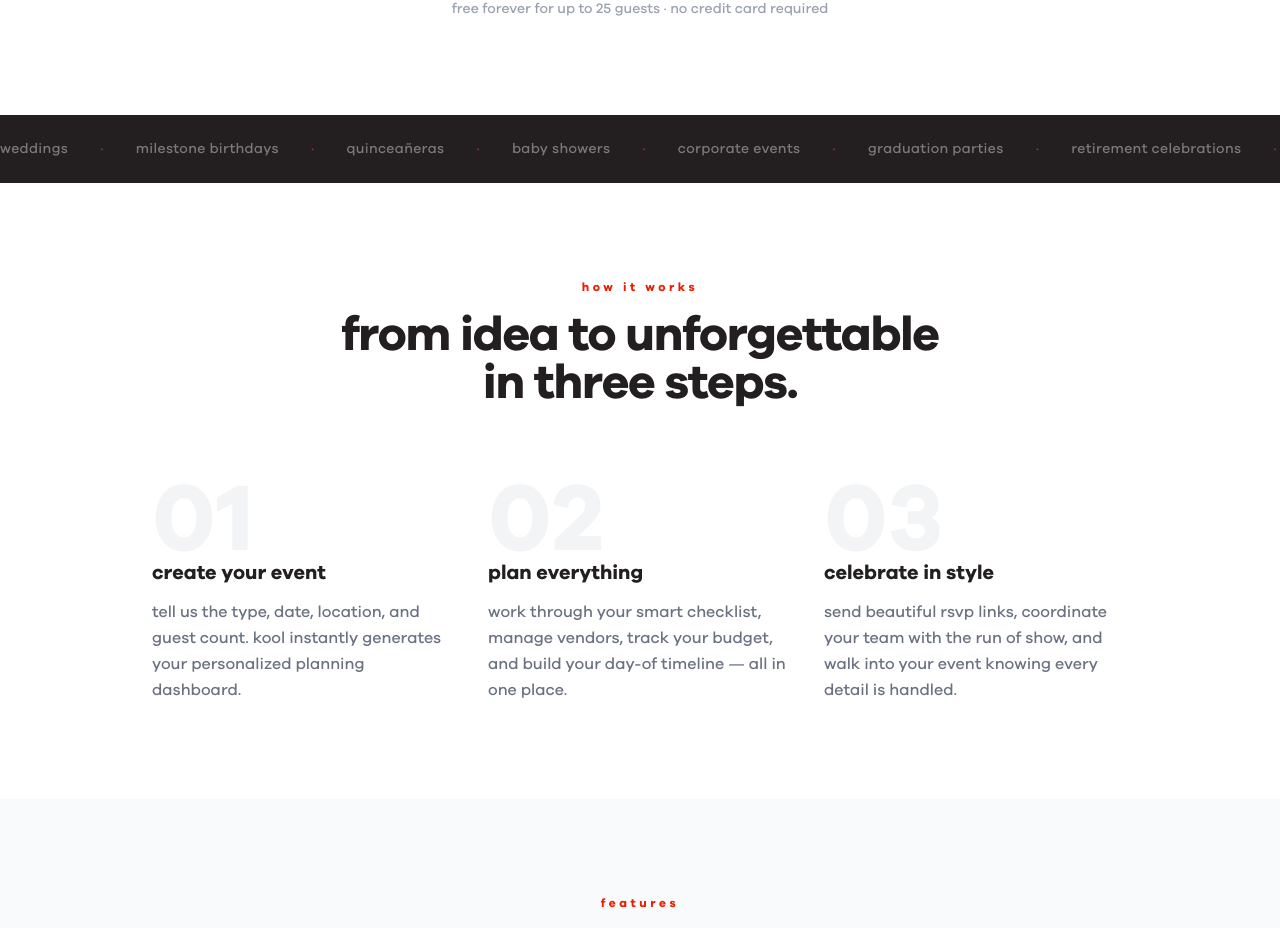
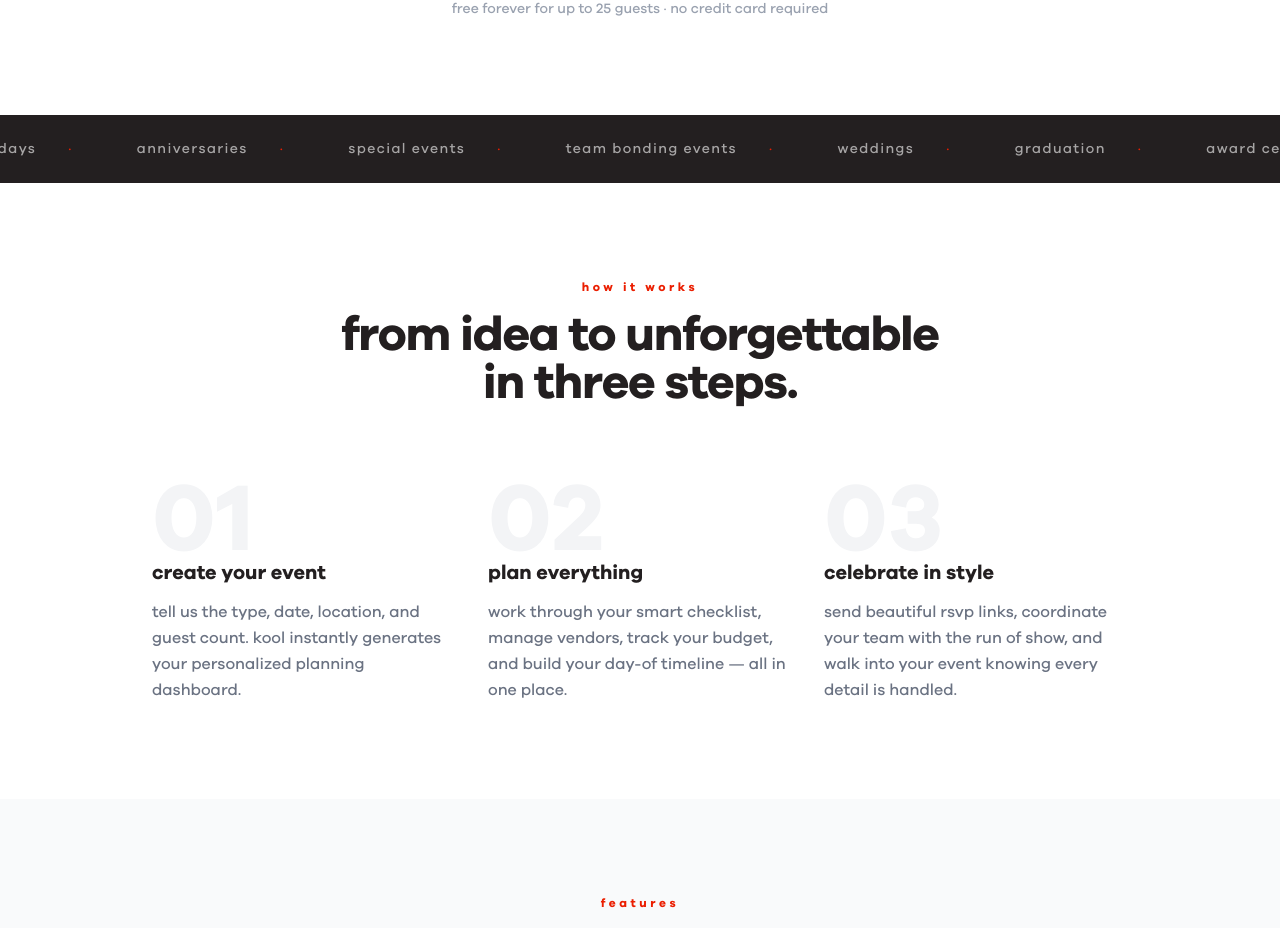
Before and after one commit to mrkoolbot/kool-app, a Next.js app: page / in a window 1280 px wide. Shown: the part 980-1908 px from the top of the page. Built offline with nearby package versions, Linux system fonts and the light colour scheme.

Commit message:
feat: event types marquee — your 10 categories, smooth infinite loop

```diff
--- a/app/page.tsx
+++ b/app/page.tsx
@@ -38,9 +38,9 @@ export default function LandingPage() {
   ];
 
   const eventTypes = [
-    "weddings", "milestone birthdays", "quinceañeras", "baby showers",
-    "corporate events", "graduation parties", "retirement celebrations",
-    "engagement parties", "holiday parties", "dinner parties", "brand launches", "galas",
+    "corporate events", "galas", "retreats", "milestone birthdays",
+    "anniversaries", "special events", "team bonding events", "weddings",
+    "graduation", "award ceremonies",
   ];
 
   return (
@@ -127,9 +127,23 @@ export default function LandingPage() {
 
       {/* Event types marquee */}
       <section className="py-6 bg-kool-black overflow-hidden">
-        <div className="flex gap-8 whitespace-nowrap text-white/40 text-sm font-medium tracking-wide">
+        <style>{`
+          @keyframes marquee {
+            0% { transform: translateX(0); }
+            100% { transform: translateX(-50%); }
+          }
+          .marquee-track {
+            display: flex;
+            width: max-content;
+            animation: marquee 20s linear infinite;
+          }
+          .marquee-track:hover {
+            animation-play-state: paused;
+          }
+        `}</style>
+        <div className="marquee-track gap-8 text-white/60 text-sm font-medium tracking-widest lowercase">
           {[...eventTypes, ...eventTypes].map((type, i) => (
-            <span key={i} className="inline-flex items-center gap-8">
+            <span key={i} className="inline-flex items-center gap-8 whitespace-nowrap px-4">
               {type}
               <span className="text-kool-red">·</span>
             </span>
```
